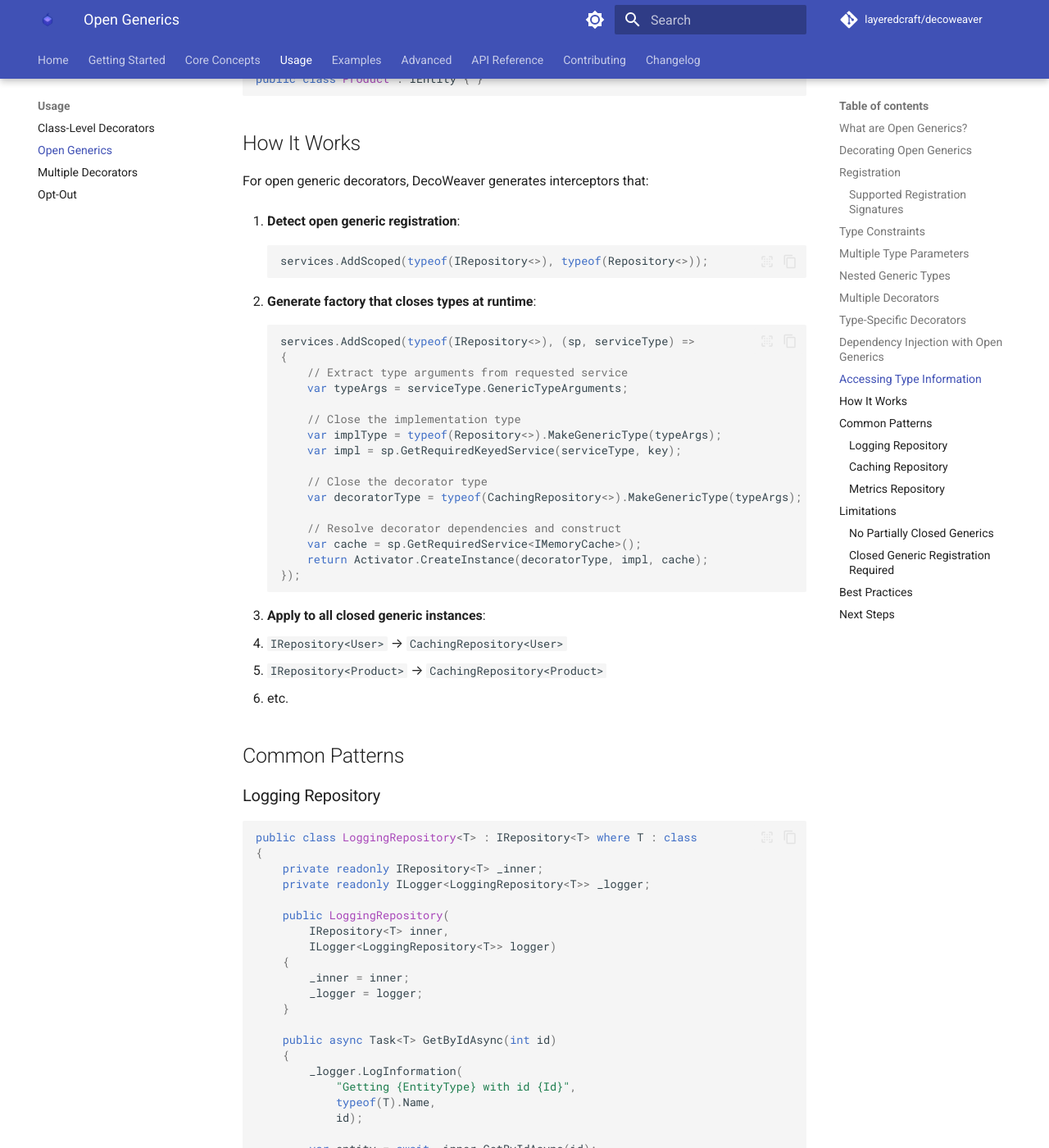
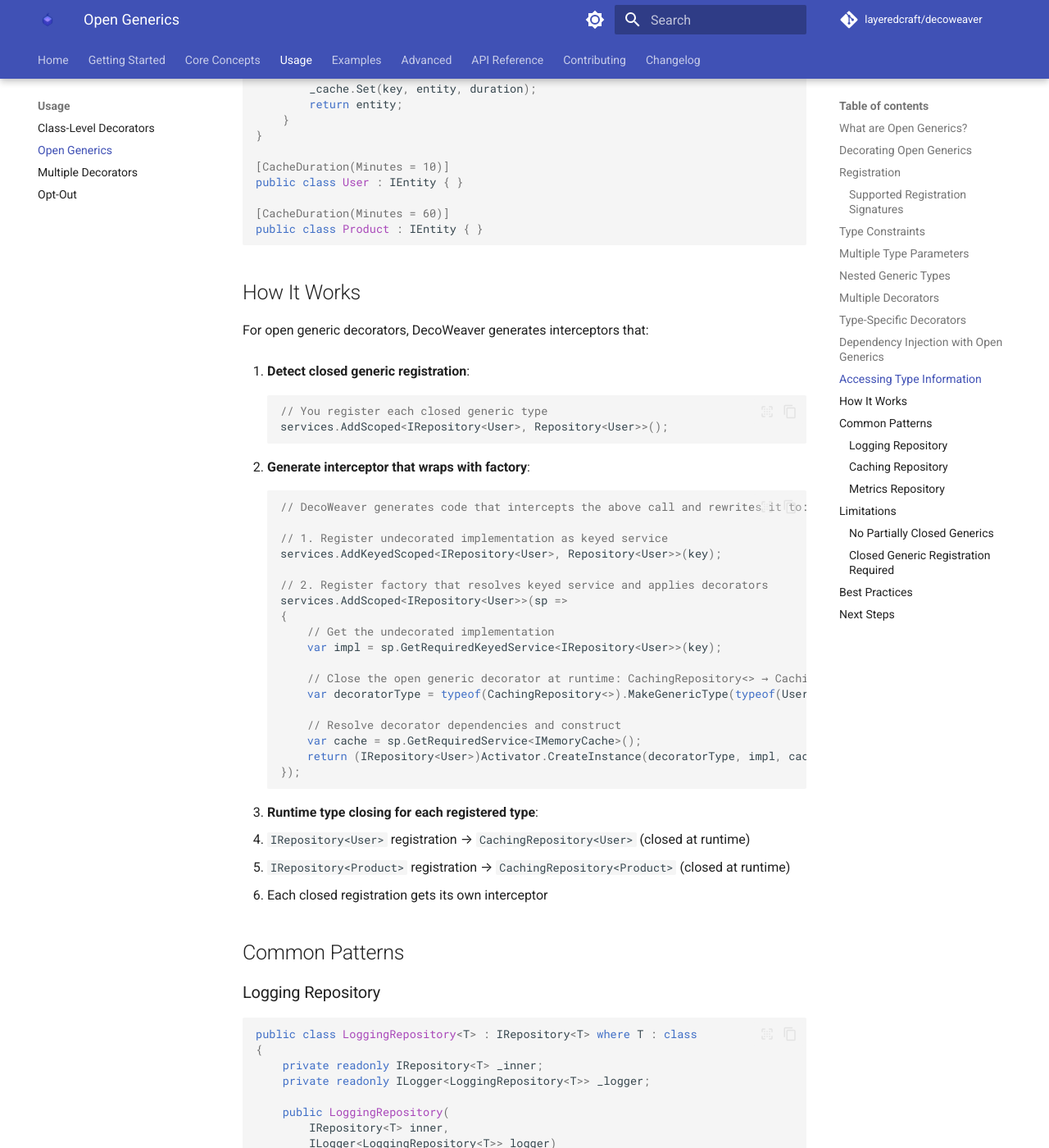
Before and after one commit to LayeredCraft/decoweaver, an MkDocs documentation site: the page built from docs/usage/open-generics.md, in a window 1280 px wide and 1400 px high, scrolled down 7536 px. Shown: the whole window at 82% size. Built offline with MkDocs 1.6.1 and Material for MkDocs 9.7.7, drawn with Linux system fonts in a browser that asks for light colours; comment, search, counter and statistics services are not loaded; some of the changed text lies outside the part shown.

Commit message:
docs: Fix misleading "open generic" terminology in usage documentation
MAJOR REWRITE: Corrected docs/usage/open-generics.md to accurately reflect
that DecoWeaver requires CLOSED generic registrations, not open generic
registrations.

Critical Changes:
- Changed page title from "Open Generic Support" to "Generic Type Decoration"
- Added prominent warning box about registration requirements
- Fixed ALL code examples (9 instances) showing incorrect AddScoped(typeof(...))
- Changed to correct closed registration syntax: AddScoped<T, U>()
- Completely rewrote "How It Works" section (lines 383-419)
- Updated "Limitations" section to show correct patterns

What Was Wrong:
- Documentation claimed DecoWeaver intercepts AddScoped(typeof(IRepo<>), typeof(Repo<>))
- This is FALSE - that pattern is NOT intercepted and decorators won't be applied
- Multiple examples throughout showed non-working registration patterns

What's Correct:
- DecoWeaver requires: services.AddScoped<IRepository<User>, Repository<User>>()
- Each closed generic type must be registered explicitly
- Open generic DECORATORS (CachingRepository<>) are supported and closed at runtime
- But open generic REGISTRATIONS are not intercepted

This prevents major user confusion about what actually works.

Remaining work: Still need to fix similar issues in other doc files
(core-concepts, index, README, advanced, examples, CLAUDE.md)

🤖 Generated with [Claude Code](https://claude.com/claude-code)

Co-Authored-By: Claude <noreply@anthropic.com>

````diff
--- a/docs/usage/open-generics.md
+++ b/docs/usage/open-generics.md
@@ -1,6 +1,9 @@
-# Open Generic Support
+# Generic Type Decoration
 
-DecoWeaver provides full support for decorating open generic types like `IRepository<T>`, making it easy to apply cross-cutting concerns to generic service patterns.
+DecoWeaver supports decorating generic types like `IRepository<T>` with open generic decorators, making it easy to apply cross-cutting concerns to generic service patterns.
+
+!!! warning "Registration Requirement"
+    DecoWeaver requires **closed generic registrations** using the `AddScoped<TService, TImplementation>()` syntax. Open generic registrations using `AddScoped(typeof(IRepository<>), typeof(Repository<>))` are **NOT supported** and will not apply decorators.
 
 ## What are Open Generics?
 
@@ -21,12 +24,14 @@ public class Repository<T> : IRepository<T> where T : class
 }
 ```
 
-When registered in DI, they work for any type argument:
+With DecoWeaver, register each closed generic type to apply decorators:
 
 ```csharp
-services.AddScoped(typeof(IRepository<>), typeof(Repository<>));
+// Register each closed generic type explicitly - required for DecoWeaver
+services.AddScoped<IRepository<User>, Repository<User>>();
+services.AddScoped<IRepository<Product>, Repository<Product>>();
 
-// Works for any T
+// Resolves decorated instances
 var userRepo = provider.GetRequiredService<IRepository<User>>();
 var productRepo = provider.GetRequiredService<IRepository<Product>>();
 ```
@@ -193,10 +198,9 @@ public class KeyValueStore<TKey, TValue> : IKeyValueStore<TKey, TValue>
     // Implementation
 }
 
-// Register
-services.AddScoped(
-    typeof(IKeyValueStore<,>),
-    typeof(KeyValueStore<,>));
+// Register each closed generic type - required for DecoWeaver
+services.AddScoped<IKeyValueStore<string, int>, KeyValueStore<string, int>>();
+services.AddScoped<IKeyValueStore<string, User>, KeyValueStore<string, User>>();
 ```
 
 ## Nested Generic Types
@@ -290,9 +294,9 @@ public class UserRepository : Repository<User>
     // User-specific implementation
 }
 
-// Register
-services.AddScoped(typeof(IRepository<>), typeof(Repository<>));
-services.AddScoped<IRepository<User>, UserRepository>();  // Override for User
+// Register each type - DecoWeaver requires closed registrations
+services.AddScoped<IRepository<Product>, Repository<Product>>();
+services.AddScoped<IRepository<User>, UserRepository>();  // User-specific
 ```
 
 ## Dependency Injection with Open Generics
@@ -328,14 +332,15 @@ public class Repository<T> : IRepository<T>
     // Implementation
 }
 
-// Register validators
+// Register validators (standard .NET DI - not decorated by DecoWeaver)
 services.AddScoped(typeof(IValidator<>), typeof(Validator<>));
 
-// Register repository - validators are automatically resolved per type
-services.AddScoped(typeof(IRepository<>), typeof(Repository<>));
+// Register repositories - DecoWeaver requires closed registrations
+services.AddScoped<IRepository<User>, Repository<User>>();
+services.AddScoped<IRepository<Product>, Repository<Product>>();
 
 var userRepo = provider.GetRequiredService<IRepository<User>>();
-// Resolves: ValidationRepository<User> with IValidator<User>
+// Resolves: ValidationRepository<User> wrapping Repository<User>, with IValidator<User> injected
 ```
 
 ## Accessing Type Information
@@ -380,35 +385,38 @@ public class Product : IEntity { }
 
 For open generic decorators, DecoWeaver generates interceptors that:
 
-1. **Detect open generic registration**:
+1. **Detect closed generic registration**:
    ```csharp
-   services.AddScoped(typeof(IRepository<>), typeof(Repository<>));
+   // You register each closed generic type
+   services.AddScoped<IRepository<User>, Repository<User>>();
    ```
 
-2. **Generate factory that closes types at runtime**:
+2. **Generate interceptor that wraps with factory**:
    ```csharp
-   services.AddScoped(typeof(IRepository<>), (sp, serviceType) =>
+   // DecoWeaver generates code that intercepts the above call and rewrites it to:
+
+   // 1. Register undecorated implementation as keyed service
+   services.AddKeyedScoped<IRepository<User>, Repository<User>>(key);
+
+   // 2. Register factory that resolves keyed service and applies decorators
+   services.AddScoped<IRepository<User>>(sp =>
    {
-       // Extract type arguments from requested service
-       var typeArgs = serviceType.GenericTypeArguments;
+       // Get the undecorated implementation
+       var impl = sp.GetRequiredKeyedService<IRepository<User>>(key);
 
-       // Close the implementation type
-       var implType = typeof(Repository<>).MakeGenericType(typeArgs);
-       var impl = sp.GetRequiredKeyedService(serviceType, key);
-
-       // Close the decorator type
-       var decoratorType = typeof(CachingRepository<>).MakeGenericType(typeArgs);
+       // Close the open generic decorator at runtime: CachingRepository<> → CachingRepository<User>
+       var decoratorType = typeof(CachingRepository<>).MakeGenericType(typeof(User));
 
        // Resolve decorator dependencies and construct
        var cache = sp.GetRequiredService<IMemoryCache>();
-       return Activator.CreateInstance(decoratorType, impl, cache);
+       return (IRepository<User>)Activator.CreateInstance(decoratorType, impl, cache);
    });
    ```
 
-3. **Apply to all closed generic instances**:
-   - `IRepository<User>` → `CachingRepository<User>`
-   - `IRepository<Product>` → `CachingRepository<Product>`
-   - etc.
+3. **Runtime type closing for each registered type**:
+   - `IRepository<User>` registration → `CachingRepository<User>` (closed at runtime)
+   - `IRepository<Product>` registration → `CachingRepository<Product>` (closed at runtime)
+   - Each closed registration gets its own interceptor
 
 ## Common Patterns
 
@@ -568,18 +576,21 @@ public class StringKeyValueStore<TValue> { }
 
 ### Closed Generic Registration Required
 
-DecoWeaver requires closed generic registration, not open generic registration of the decorator itself:
+DecoWeaver requires closed generic registration syntax:
 
 ```csharp
-// ❌ This won't work:
-services.AddScoped(typeof(IRepository<>), typeof(CachingRepository<>));
+// ❌ Open generic registration - NOT intercepted by DecoWeaver:
+services.AddScoped(typeof(IRepository<>), typeof(Repository<>));
 
-// ✅ Use the attribute instead:
+// ✅ Closed generic registration - intercepted and decorated:
 [DecoratedBy<CachingRepository<>>]
 public class Repository<T> : IRepository<T> { }
 
-services.AddScoped(typeof(IRepository<>), typeof(Repository<>));
+services.AddScoped<IRepository<User>, Repository<User>>();
+services.AddScoped<IRepository<Product>, Repository<Product>>();
 ```
+
+Each closed registration is intercepted separately and gets its own decorator chain.
 
 ## Best Practices
 
````
